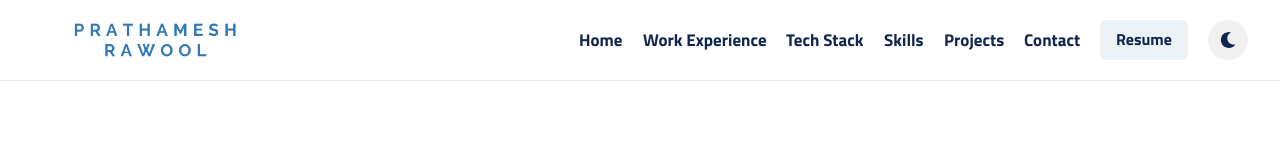
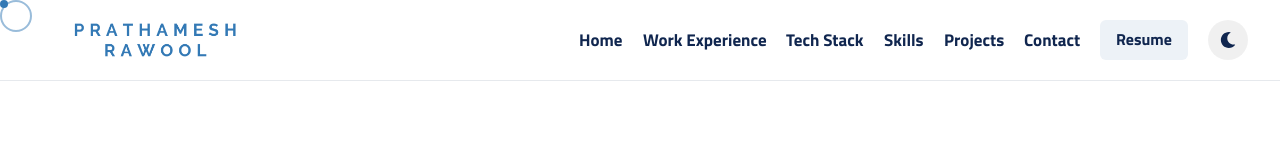
Before and after one commit to Prathamesh61/Prathamesh61.github.io, a React (Vite) app: page / in a window 1280 px wide. Shown: the top 160 px of the page. Built offline with nearby package versions, Linux system fonts and the light colour scheme.

Commit message:
feat: polish GSAP triggers, fix DOM nesting warning, and add custom cursor follower

```diff
--- a/src/App.jsx
+++ b/src/App.jsx
@@ -6,6 +6,7 @@ import { useGSAP } from "@gsap/react";
 gsap.registerPlugin(ScrollTrigger);
 
 import Navbar from "./components/Navbar/Navbar";
+import CustomCursor from "./components/CustomCursor/CustomCursor";
 import Home from "./components/Home/Home";
 import TechStack from "./TechStack";
 import Projects from "./Projects";
@@ -31,6 +32,7 @@ function App() {
 
   return (
     <div className="App">
+      <CustomCursor />
       <div
         className="scroll-progress-bar"
         style={{
--- a/src/Projects.jsx
+++ b/src/Projects.jsx
@@ -235,7 +235,7 @@ const Projects = () => {
       x: "15%",
       ease: "none",
       scrollTrigger: {
-        trigger: "#Projects",
+        trigger: containerRef.current,
         start: "top bottom",
         end: "bottom top",
         scrub: 1,
--- a/src/components/Contact/Contact.jsx
+++ b/src/components/Contact/Contact.jsx
@@ -25,7 +25,7 @@ const Contact = () => {
       x: "15%",
       ease: "none",
       scrollTrigger: {
-        trigger: "#Contact",
+        trigger: containerRef.current,
         start: "top bottom",
         end: "bottom top",
         scrub: 1,
--- /dev/null
+++ b/src/components/CustomCursor/CustomCursor.jsx
@@ -0,0 +1,101 @@
+import React, { useRef } from "react";
+import gsap from "gsap";
+import { useGSAP } from "@gsap/react";
+
+const CustomCursor = () => {
+  const dotRef = useRef(null);
+  const ringRef = useRef(null);
+
+  useGSAP(() => {
+    const dot = dotRef.current;
+    const ring = ringRef.current;
+
+    if (!dot || !ring) return;
+
+    // quickTo is highly optimized for mouse followers
+    const xDotTo = gsap.quickTo(dot, "x", { duration: 0.08, ease: "power3" });
+    const yDotTo = gsap.quickTo(dot, "y", { duration: 0.08, ease: "power3" });
+
+    const xRingTo = gsap.quickTo(ring, "x", { duration: 0.35, ease: "power3" });
+    const yRingTo = gsap.quickTo(ring, "y", { duration: 0.35, ease: "power3" });
+
+    const handleMouseMove = (e) => {
+      xDotTo(e.clientX - 4);
+      yDotTo(e.clientY - 4);
+      xRingTo(e.clientX - 16);
+      yRingTo(e.clientY - 16);
+    };
+
+    window.addEventListener("mousemove", handleMouseMove);
+
+    // Hover effect on links and buttons
+    const handleMouseOver = (e) => {
+      const target = e.target;
+      if (
+        target.tagName === "A" ||
+        target.tagName === "BUTTON" ||
+        target.closest("a") ||
+        target.closest("button") ||
+        target.closest(".hvr-pop") ||
+        target.closest(".hvr-grow-shadow")
+      ) {
+        gsap.to(ring, { scale: 1.5, borderColor: "#fffb1c", backgroundColor: "rgba(255, 251, 28, 0.1)", duration: 0.3 });
+        gsap.to(dot, { scale: 0.5, backgroundColor: "#fffb1c", duration: 0.3 });
+      }
+    };
+
+    const handleMouseOut = () => {
+      gsap.to(ring, { scale: 1, borderColor: "rgba(51, 121, 181, 0.5)", backgroundColor: "transparent", duration: 0.3 });
+      gsap.to(dot, { scale: 1, backgroundColor: "#3379b5", duration: 0.3 });
+    };
+
+    window.addEventListener("mouseover", handleMouseOver);
+    window.addEventListener("mouseout", handleMouseOut);
+
+    return () => {
+      window.removeEventListener("mousemove", handleMouseMove);
+      window.removeEventListener("mouseover", handleMouseOver);
+      window.removeEventListener("mouseout", handleMouseOut);
+    };
+  });
+
+  return (
+    <>
+      <div
+        ref={dotRef}
+        className="cursor-dot"
+        style={{
+          position: "fixed",
+          top: 0,
+          left: 0,
+          width: "8px",
+          height: "8px",
+          backgroundColor: "#3379b5",
+          borderRadius: "50%",
+          pointerEvents: "none",
+          zIndex: 99999,
+          transform: "translate3d(0,0,0)",
+        }}
+      />
+      <div
+        ref={ringRef}
+        className="cursor-ring"
+        style={{
+          position: "fixed",
+          top: 0,
+          left: 0,
+          width: "32px",
+          height: "32px",
+          border: "2px solid rgba(51, 121, 181, 0.5)",
+          borderRadius: "50%",
+          pointerEvents: "none",
+          zIndex: 99998,
+          transform: "translate3d(0,0,0)",
+          transition: "border-color 0.3s, background-color 0.3s",
+        }}
+      />
+    </>
+  );
+};
+
+export default CustomCursor;
--- a/src/components/Home/Home.jsx
+++ b/src/components/Home/Home.jsx
@@ -83,10 +83,11 @@ function Home() {
         </Text>
 
         <Box className="gsap-fade-in gsap-typewriter">
-          <Text
+          <Box
             fontSize={["20px", "25px", "30px"]}
             pb={["20px", "25px", "30px"]}
             color={color}
+            fontWeight="semibold"
           >
             <TypewriterComponent
               options={{
@@ -99,7 +100,7 @@ function Home() {
                 loop: true,
               }}
             />
-          </Text>
+          </Box>
         </Box>
 
         <Box width={["100%", "80%", "60%"]} margin="auto" className="gsap-fade-in gsap-desc">
--- a/src/components/WorkExperience/WorkExperience.jsx
+++ b/src/components/WorkExperience/WorkExperience.jsx
@@ -157,7 +157,7 @@ const WorkExperience = () => {
       x: "-15%",
       ease: "none",
       scrollTrigger: {
-        trigger: "#workExperience",
+        trigger: containerRef.current,
         start: "top bottom",
         end: "bottom top",
         scrub: 1,
--- a/src/index.css
+++ b/src/index.css
@@ -431,3 +431,11 @@ nav a:hover {
   position: relative;
   z-index: 2;
 }
+
+/* Hide custom cursor on mobile and touch devices */
+@media (max-width: 1024px) {
+  .cursor-dot,
+  .cursor-ring {
+    display: none !important;
+  }
+}
```
